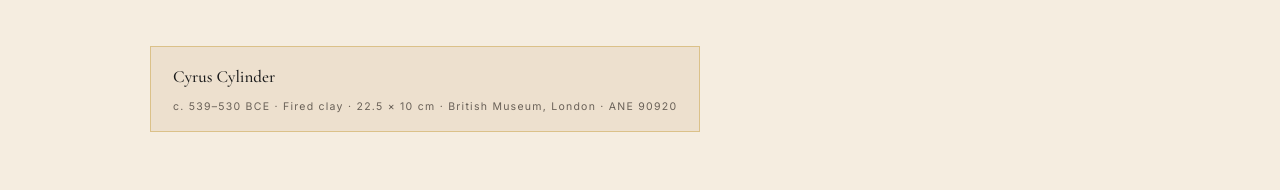
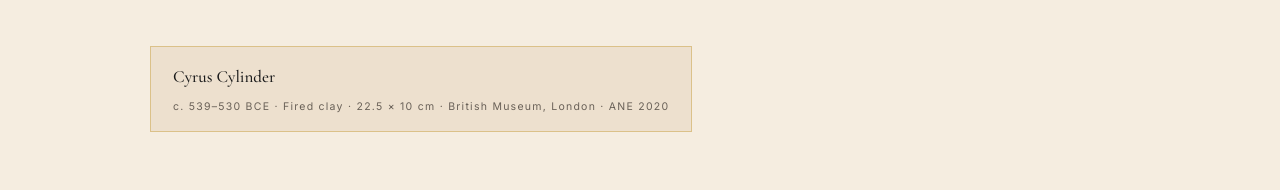
Before and after one commit to automatebrisbaneai/web-edit-site, a plain HTML site: page index.html in a window 1280 px wide. Shown: the part 1937-2127 px from the top of the page. Drawn offline with nearby package versions, Linux system fonts and the light colour scheme.

Commit message:
edit: update s1-tombstone-location on web-edit [2026-04-23T04:13:10Z]

```diff
--- a/index.html
+++ b/index.html
@@ -78,7 +78,7 @@
                         <span data-edit-id="s1-tombstone-date">c. 539–530 BCE</span>
                         <span data-edit-id="s1-tombstone-material">Fired clay</span>
                         <span data-edit-id="s1-tombstone-dims">22.5 × 10 cm</span>
-                        <span data-edit-id="s1-tombstone-location">British Museum, London · ANE 90920</span>
+                        <span data-edit-id="s1-tombstone-location">British Museum, London · ANE 2020</span>
                     </div>
                 </div>
             </div>
```
